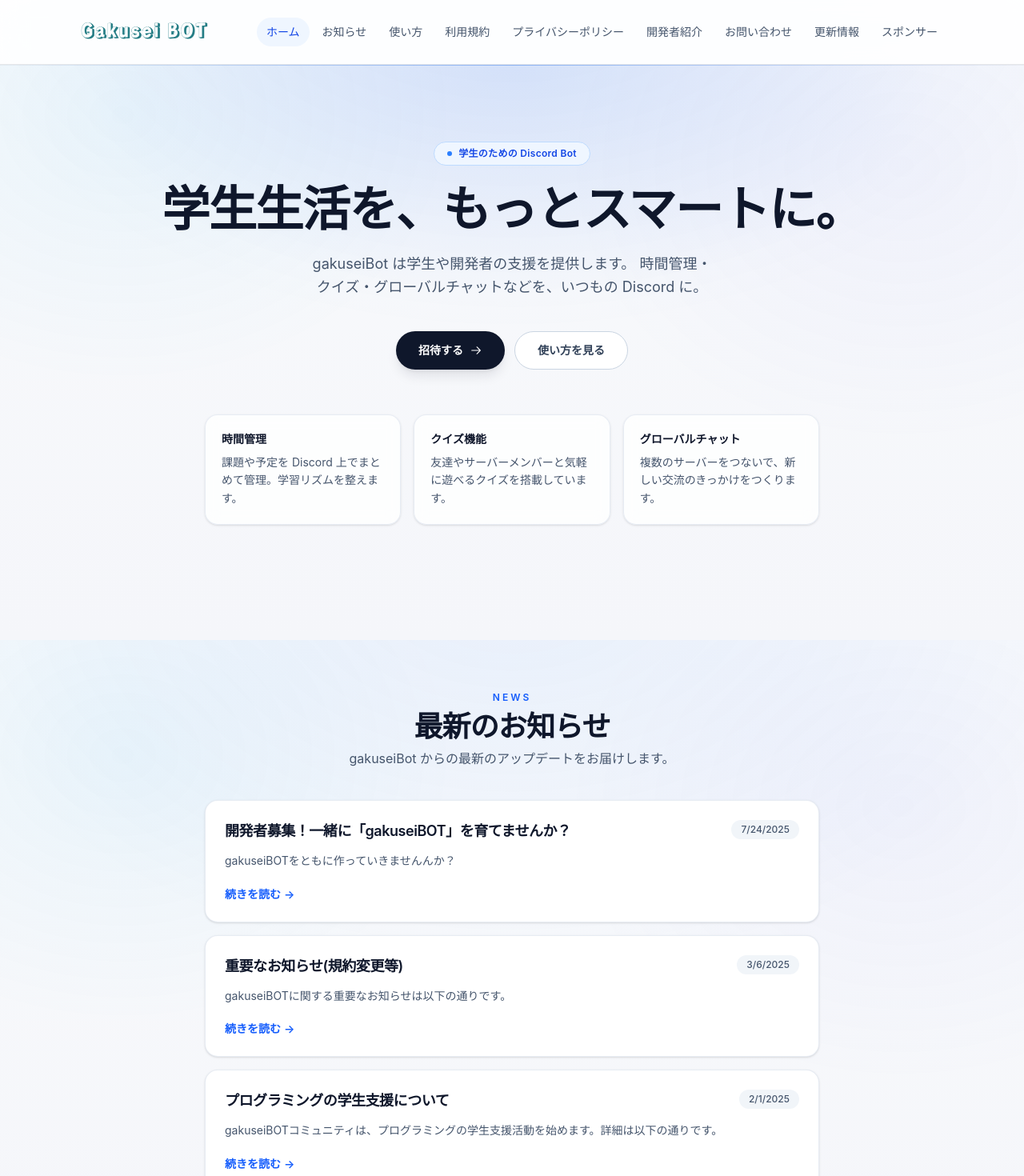
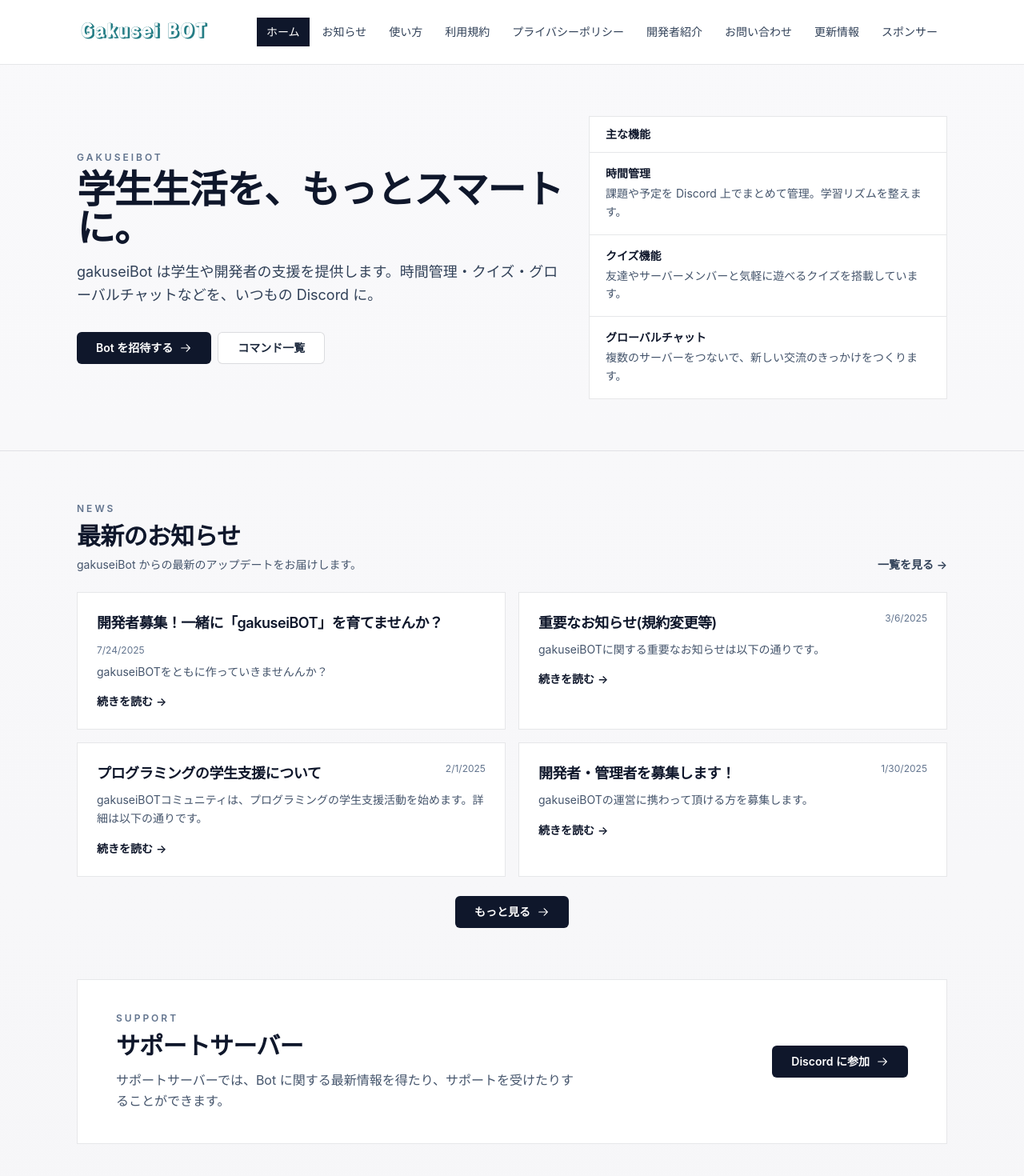
Before and after one commit to gakuseiBOT/HP, a Next.js app: page / in a window 1280 px wide. Shown: the top 1470 px of the page at 80% size. Built offline with nearby package versions, Linux system fonts and the light colour scheme; what @mui/material-nextjs would draw is missing.

Commit message:
style: flatten UI and improve readability

```diff
--- a/src/app/globals.css
+++ b/src/app/globals.css
@@ -34,12 +34,8 @@ html {
 
 body {
   color: var(--foreground);
-  background-color: #f6f7fb;
-  background-image: radial-gradient(1200px 800px at 50% -10%, rgba(59, 130, 246, 0.09) 0%, transparent 62%),
-    radial-gradient(720px 580px at 12% 18%, rgba(14, 165, 233, 0.06) 0%, transparent 58%),
-    radial-gradient(680px 560px at 88% 26%, rgba(99, 102, 241, 0.05) 0%, transparent 62%),
-    linear-gradient(180deg, #f8fafc 0%, #f5f6fa 100%);
-  background-attachment: fixed;
+  background-color: #f7f7f9;
+  background-image: linear-gradient(180deg, #f9f9fb 0%, #f6f6f8 100%);
   min-height: 100dvh;
   line-height: 1.7;
 }
--- a/src/app/page.tsx
+++ b/src/app/page.tsx
@@ -29,95 +29,88 @@ export default function Home() {
   const posts = getRecentPosts('announce', 4);
   return (
     <main className="flex w-full flex-col">
-      <section className="relative overflow-hidden">
-        <div
-          aria-hidden="true"
-          className="pointer-events-none absolute inset-0 -z-10 bg-[radial-gradient(60%_60%_at_50%_0%,rgba(37,99,235,0.12),transparent_70%)]"
-        />
-        <div
-          aria-hidden="true"
-          className="pointer-events-none absolute inset-x-0 top-0 -z-10 h-px bg-gradient-to-r from-transparent via-blue-500/40 to-transparent"
-        />
-        <div className="mx-auto flex w-full max-w-6xl flex-col items-center px-4 pb-20 pt-16 text-center sm:px-6 lg:px-8 lg:pb-28 lg:pt-24">
-          <span className="inline-flex items-center gap-2 rounded-full border border-blue-200 bg-blue-50 px-4 py-1.5 text-xs font-semibold tracking-wide text-blue-700">
-            <span className="h-1.5 w-1.5 rounded-full bg-blue-500" />
-            学生のための Discord Bot
-          </span>
-          <h1 className="mt-6 text-balance text-4xl font-bold tracking-tight text-slate-900 sm:text-5xl lg:text-6xl">
+      <section className="border-b border-slate-900/10">
+        <div className="mx-auto flex w-full max-w-6xl flex-col gap-8 px-4 py-12 sm:px-6 lg:flex-row lg:items-center lg:justify-between lg:px-8 lg:py-16">
+          <div className="max-w-2xl">
+            <p className="text-xs font-semibold uppercase tracking-[0.25em] text-slate-500">gakuseiBot</p>
+            <h1 className="mt-2 text-3xl font-bold tracking-tight text-slate-900 sm:text-4xl lg:text-5xl">
               学生生活を、もっとスマートに。
             </h1>
-          <p className="mt-6 max-w-2xl text-balance text-base leading-relaxed text-slate-600 sm:text-lg">
-            gakuseiBot は学生や開発者の支援を提供します。
-            時間管理・クイズ・グローバルチャットなどを、いつもの Discord に。
+            <p className="mt-4 text-base leading-relaxed text-slate-700 sm:text-lg">
+              gakuseiBot は学生や開発者の支援を提供します。時間管理・クイズ・グローバルチャットなどを、いつもの Discord に。
             </p>
-          <div className="mt-10 flex w-full flex-col items-center justify-center gap-3 sm:w-auto sm:flex-row">
-            <Button
-              href="/invite"
-              className="w-full sm:w-auto"
-            >
-              招待する
-            </Button>
+            <div className="mt-8 flex flex-col gap-2 sm:flex-row sm:items-center">
+              <Button href="/invite">Bot を招待する</Button>
               <Link
                 href="/howto"
-              className="inline-flex h-12 w-full items-center justify-center rounded-full border border-slate-300 bg-white px-7 text-sm font-semibold text-slate-700 transition hover:-translate-y-0.5 hover:border-slate-400 hover:text-slate-900 sm:w-auto"
+                className="inline-flex h-10 items-center justify-center rounded-md border border-slate-900/15 bg-white px-6 text-sm font-semibold text-slate-800 transition hover:bg-slate-50"
               >
-              使い方を見る
+                コマンド一覧
               </Link>
             </div>
-          <dl className="mt-14 grid w-full max-w-3xl grid-cols-1 gap-4 sm:grid-cols-3">
+          </div>
+          <div className="w-full max-w-md border border-slate-900/10 bg-white">
+            <div className="border-b border-slate-900/10 px-5 py-3">
+              <p className="text-sm font-semibold text-slate-900">主な機能</p>
+            </div>
+            <dl className="divide-y divide-slate-900/10">
               {features.map((feature) => (
                 <div
                   key={feature.title}
-                className="rounded-2xl border border-slate-200/80 bg-white/80 p-5 text-left shadow-sm backdrop-blur-sm"
+                  className="px-5 py-4"
                 >
                   <dt className="text-sm font-semibold text-slate-900">{feature.title}</dt>
-                <dd className="mt-2 text-sm leading-relaxed text-slate-600">
+                  <dd className="mt-1 text-sm leading-relaxed text-slate-600">
                     {feature.description}
                   </dd>
                 </div>
               ))}
             </dl>
           </div>
+        </div>
       </section>
-      <section className="mx-auto w-full max-w-6xl px-4 py-16 sm:px-6 lg:px-8 lg:py-24">
-        <div className="flex flex-col items-center gap-2 text-center">
-          <p className="text-xs font-semibold uppercase tracking-[0.25em] text-blue-600">News</p>
-          <h2 className="text-3xl font-bold tracking-tight text-slate-900 sm:text-4xl">
+      <section className="mx-auto w-full max-w-6xl px-4 py-12 sm:px-6 lg:px-8 lg:py-16">
+        <div className="flex flex-col gap-2 sm:flex-row sm:items-end sm:justify-between">
+          <div>
+            <p className="text-xs font-semibold uppercase tracking-[0.25em] text-slate-500">News</p>
+            <h2 className="mt-2 text-2xl font-bold tracking-tight text-slate-900 sm:text-3xl">
               最新のお知らせ
             </h2>
-          <p className="max-w-xl text-sm text-slate-600 sm:text-base">
+            <p className="mt-2 text-sm text-slate-600">
               gakuseiBot からの最新のアップデートをお届けします。
             </p>
+          </div>
+          <Link
+            href="/announce"
+            className="text-sm font-semibold text-slate-700 transition hover:text-slate-900"
+          >
+            一覧を見る →
+          </Link>
         </div>
         <PostList
           posts={posts}
           dirname="announce"
-          className="mx-auto mt-10 w-full max-w-3xl"
+          className="mt-6 w-full"
+          listClassName="grid-cols-1 md:grid-cols-2"
         />
       </section>
-      <section className="mx-auto w-full max-w-6xl px-4 pb-20 sm:px-6 lg:px-8">
+      <section className="mx-auto w-full max-w-6xl px-4 pb-16 sm:px-6 lg:px-8">
         <div
           id="join"
-          className="relative overflow-hidden rounded-3xl bg-slate-950 px-6 py-14 text-center text-white sm:px-12 lg:px-16"
+          className="border border-slate-900/10 bg-white px-6 py-10 sm:px-10 lg:flex lg:items-center lg:justify-between lg:px-12"
         >
-          <div
-            aria-hidden="true"
-            className="pointer-events-none absolute -right-24 -top-24 h-64 w-64 rounded-full bg-blue-500/30 blur-3xl"
-          />
-          <div
-            aria-hidden="true"
-            className="pointer-events-none absolute -bottom-24 -left-24 h-64 w-64 rounded-full bg-indigo-500/20 blur-3xl"
-          />
-          <h2 className="relative text-3xl font-bold tracking-tight sm:text-4xl">
+          <div className="max-w-xl">
+            <p className="text-xs font-semibold uppercase tracking-[0.25em] text-slate-500">Support</p>
+            <h2 className="mt-2 text-2xl font-bold tracking-tight text-slate-900 sm:text-3xl">
               サポートサーバー
             </h2>
-          <p className="relative mx-auto mt-4 max-w-xl text-sm leading-relaxed text-slate-300 sm:text-base">
+            <p className="mt-3 text-sm leading-relaxed text-slate-600 sm:text-base">
               サポートサーバーでは、Bot に関する最新情報を得たり、サポートを受けたりすることができます。
             </p>
-          <div className="relative mt-8 flex justify-center">
+          </div>
+          <div className="mt-6 lg:mt-0">
             <Button<'Link'>
               href="/discord"
-              className="w-full sm:w-auto"
               disabled={false}
             >
               Discord に参加
--- a/src/app/updates/page.tsx
+++ b/src/app/updates/page.tsx
@@ -37,7 +37,7 @@ export default async function UpdatesPage() {
         description="日々新しくなる gakuseiBOT の様子をお伝えします。"
       />
       <div className="mx-auto w-full max-w-3xl px-4 py-10 sm:px-6 lg:px-8 lg:py-14">
-        <div className="divide-y divide-slate-200 rounded-3xl border border-slate-200/80 bg-white px-5 shadow-sm sm:px-8">
+        <div className="divide-y divide-slate-900/10 border border-slate-900/10 bg-white px-5 sm:px-8">
           {updates.map((update) => (
             <UpdateTitle
               key={update.slug}
--- a/src/components/NavLinks.tsx
+++ b/src/components/NavLinks.tsx
@@ -30,10 +30,10 @@ const NavLinks = ({ links, propClass, setIsMenuOpen }: PropsType) => {
             onClick={() => setIsMenuOpen && setIsMenuOpen(false)}
             href={link.link}
             aria-current={isActive ? 'page' : undefined}
-            className={`rounded-full px-3 py-2 text-sm font-medium transition-colors ${
+            className={`px-3 py-2 text-sm transition-colors ${
               isActive
-                ? 'bg-blue-50 text-blue-700'
-                : 'text-slate-600 hover:bg-slate-100 hover:text-slate-900'
+                ? 'bg-slate-900 text-white'
+                : 'text-slate-700 hover:bg-slate-100 hover:text-slate-900'
             }`}
             key={link.label}
           >
--- a/src/components/PostList.tsx
+++ b/src/components/PostList.tsx
@@ -12,27 +12,20 @@ type PostCardProps = {
 
 const PostCard = ({ dirname, slug, title, date, description }: PostCardProps) => {
   return (
-    <article className="group flex h-full w-full flex-col rounded-2xl border border-slate-200/80 bg-white p-5 text-slate-900 shadow-sm transition duration-200 hover:-translate-y-0.5 hover:border-blue-200 hover:shadow-lg sm:p-6">
+    <article className="flex h-full w-full flex-col border border-slate-900/10 bg-white p-5 text-slate-900 transition hover:bg-slate-50 sm:p-6">
       <div className="flex flex-wrap items-start justify-between gap-3">
-        <h3 className="text-lg font-semibold tracking-tight transition-colors group-hover:text-blue-700">
+        <h3 className="text-lg font-semibold tracking-tight text-slate-900">
           {title}
         </h3>
-        <time className="shrink-0 rounded-full bg-slate-100 px-3 py-1 text-xs font-medium text-slate-600">
-          {date}
-        </time>
+        <time className="shrink-0 text-xs text-slate-500">{date}</time>
       </div>
-      <p className="mt-3 line-clamp-3 text-sm leading-relaxed text-slate-600">{description}</p>
+      <p className="mt-2 line-clamp-3 text-sm leading-relaxed text-slate-600">{description}</p>
       <Link
         href={`/${encodeURIComponent(dirname)}/${encodeURIComponent(slug)}`}
-        className="mt-5 inline-flex items-center gap-1 text-sm font-semibold text-blue-600 transition-colors hover:text-blue-700"
+        className="mt-4 inline-flex items-center gap-1 text-sm font-semibold text-slate-900 hover:underline"
       >
         続きを読む
-        <span
-          aria-hidden="true"
-          className="transition-transform group-hover:translate-x-0.5"
-        >
-          →
-        </span>
+        <span aria-hidden="true">→</span>
       </Link>
     </article>
   );
@@ -69,7 +62,7 @@ const PostList = ({
           />
         ))}
         {posts.length === 0 && (
-          <p className="rounded-2xl border border-dashed border-slate-300 bg-white/60 px-6 py-10 text-center text-sm text-slate-500">
+          <p className="border border-dashed border-slate-300 bg-white px-6 py-10 text-center text-sm text-slate-500">
             記事がありません。
           </p>
         )}
--- a/src/components/UpdateTitle.tsx
+++ b/src/components/UpdateTitle.tsx
@@ -20,10 +20,10 @@ const typeLabels: { [key: string]: string } = {
 };
 
 const typeColors: Record<string, string> = {
-  feature: 'bg-emerald-50 text-emerald-700 ring-emerald-200',
-  bugfix: 'bg-rose-50 text-rose-700 ring-rose-200',
-  improvement: 'bg-blue-50 text-blue-700 ring-blue-200',
-  other: 'bg-slate-100 text-slate-600 ring-slate-200',
+  feature: 'bg-slate-900 text-white',
+  bugfix: 'bg-slate-700 text-white',
+  improvement: 'bg-slate-600 text-white',
+  other: 'bg-slate-500 text-white',
 };
 
 export default function UpdateTitle({ title, date, type, slug, isNew }: Props) {
@@ -57,26 +57,22 @@ export default function UpdateTitle({ title, date, type, slug, isNew }: Props) {
   };
 
   return (
-    <article className="group py-5">
+    <article className="py-4">
       <Link
         href={`/updates/${slug}`}
         className="block"
       >
         <div className="flex items-center gap-2">
-          <span className="font-semibold text-slate-900 transition-colors group-hover:text-blue-700">
-            {title}
-          </span>
+          <span className="font-semibold text-slate-900 hover:underline">{title}</span>
           {isNew && (
-            <span className="rounded-full bg-red-500 px-2 py-0.5 text-[10px] font-bold tracking-wide text-white">
+            <span className="bg-slate-900 px-1.5 py-0.5 text-[10px] font-semibold uppercase tracking-wide text-white">
               NEW
             </span>
           )}
         </div>
-        <div className="mt-2 flex flex-wrap items-center gap-3 text-sm text-slate-500">
+        <div className="mt-1 flex flex-wrap items-center gap-3 text-xs text-slate-500">
           <time>{formattedDate(date)}</time>
-          <span
-            className={`rounded-full px-2.5 py-0.5 text-xs font-medium ring-1 ring-inset ${typeColors[type] ?? typeColors.other}`}
-          >
+          <span className={`px-1.5 py-0.5 ${typeColors[type] ?? typeColors.other}`}>
             {formattedType(type)}
           </span>
         </div>
--- a/src/components/bioCard.tsx
+++ b/src/components/bioCard.tsx
@@ -29,7 +29,7 @@ export default function BioCard({
   role: string;
 }) {
   return (
-    <article className="group flex w-full max-w-sm flex-col items-center rounded-3xl border border-slate-200/80 bg-white p-6 text-center shadow-sm transition-all duration-300 hover:-translate-y-1 hover:border-slate-300 hover:shadow-lg">
+    <article className="group flex w-full max-w-sm flex-col items-center border border-slate-900/10 bg-white p-6 text-center">
       <div className="relative h-16 w-16 overflow-hidden rounded-full bg-slate-100 ring-4 ring-slate-50">
         {avatar ? (
           <Image
--- a/src/components/button.tsx
+++ b/src/components/button.tsx
@@ -31,7 +31,7 @@ export const Button = forwardRef<HTMLButtonElement, Props<AS>>((props, ref) => {
   if ('href' in props && 'disabled' in props && props.disabled) {
     return (
       <span
-        className={`${styles.disabled} inline-flex h-12 items-center justify-center rounded-full bg-slate-200 px-7 text-sm font-semibold text-slate-500 ${props.className ?? ''}`}
+        className={`${styles.disabled} inline-flex h-10 items-center justify-center rounded-md bg-slate-200 px-6 text-sm font-semibold text-slate-500 ${props.className ?? ''}`}
       >
         {props.children}
       </span>
@@ -49,7 +49,7 @@ export const Button = forwardRef<HTMLButtonElement, Props<AS>>((props, ref) => {
     <button
       ref={ref}
       onClick={(event) => handleClick(event, href)}
-      className={`group inline-flex h-12 items-center justify-center gap-2 rounded-full bg-slate-900 px-7 text-sm font-semibold text-white shadow-lg shadow-slate-900/10 transition duration-200 hover:-translate-y-0.5 hover:bg-slate-800 hover:shadow-xl ${className ?? ''}`}
+      className={`group inline-flex h-10 items-center justify-center gap-2 rounded-md bg-slate-900 px-6 text-sm font-semibold text-white transition hover:bg-slate-800 ${className ?? ''}`}
     >
       <span>{props.children}</span>
       <svg
--- a/src/components/cmdCard.tsx
+++ b/src/components/cmdCard.tsx
@@ -14,10 +14,8 @@ type arg = {
 export default function CmdCard({ title, description, isRunning = true, args }: CmdCardProps) {
   return (
     <article
-      className={`rounded-2xl border p-5 shadow-sm transition-shadow sm:p-6 ${
-        isRunning
-          ? 'border-slate-200/80 bg-white shadow-slate-200/50 hover:shadow-md'
-          : 'border-slate-200/80 bg-slate-50'
+      className={`border p-5 sm:p-6 ${
+        isRunning ? 'border-slate-900/10 bg-white' : 'border-slate-900/10 bg-slate-50'
       }`}
     >
       <div className="flex flex-wrap items-center gap-2">
--- a/src/components/hamburger.tsx
+++ b/src/components/hamburger.tsx
@@ -76,7 +76,7 @@ const Hamburger = ({ links }: { links: { label: string; link: string }[] }) => {
         aria-expanded={isMenuOpen}
         aria-controls="mobile-menu"
         onClick={() => setIsMenuOpen(true)}
-        className="inline-flex h-10 w-10 items-center justify-center rounded-xl border border-slate-900/10 bg-white/80 text-slate-700 transition hover:border-slate-900/20 hover:text-slate-900"
+        className="inline-flex h-10 w-10 items-center justify-center border border-slate-900/15 bg-white text-slate-700 transition hover:bg-slate-50"
       >
         <svg
           className="h-5 w-5"
@@ -104,7 +104,7 @@ const Hamburger = ({ links }: { links: { label: string; link: string }[] }) => {
               role="dialog"
               aria-modal="true"
               aria-label="サイトメニュー"
-              className="absolute right-0 top-0 flex h-full w-[88%] max-w-sm flex-col gap-6 overflow-y-auto border-l border-slate-900/10 bg-white p-6 shadow-2xl"
+              className="absolute right-0 top-0 flex h-full w-[88%] max-w-sm flex-col gap-6 overflow-y-auto border-l border-slate-900/10 bg-white p-6"
             >
               <div className="flex items-center justify-between">
                 <span className="text-xs font-semibold uppercase tracking-[0.2em] text-slate-500">
@@ -114,7 +114,7 @@ const Hamburger = ({ links }: { links: { label: string; link: string }[] }) => {
                   type="button"
                   aria-label="メニューを閉じる"
                   onClick={() => setIsMenuOpen(false)}
-                  className="inline-flex h-10 w-10 items-center justify-center rounded-xl border border-slate-900/10 text-slate-600 transition hover:border-slate-900/20 hover:text-slate-900"
+                  className="inline-flex h-10 w-10 items-center justify-center border border-slate-900/15 text-slate-600 transition hover:bg-slate-50"
                 >
                   <svg
                     className="h-5 w-5"
--- a/src/components/header.tsx
+++ b/src/components/header.tsx
@@ -44,7 +44,7 @@ const navItems = [
 
 const Header = () => {
   return (
-    <header className="glass-surface sticky top-0 z-40 w-full border-b border-slate-900/10 shadow-[0_1px_0_rgba(15,23,42,0.04)]">
+    <header className="sticky top-0 z-40 w-full border-b border-slate-900/10 bg-white/95">
       <div className="mx-auto flex h-16 w-full max-w-6xl items-center justify-between gap-4 px-4 sm:px-6 lg:h-20 lg:px-8">
         <Link
           href="/"
```
Also changed, not shown: src/components/PageHeader.tsx (+5 -9 lines). Lines whose indentation alone changed are shown as unchanged.
